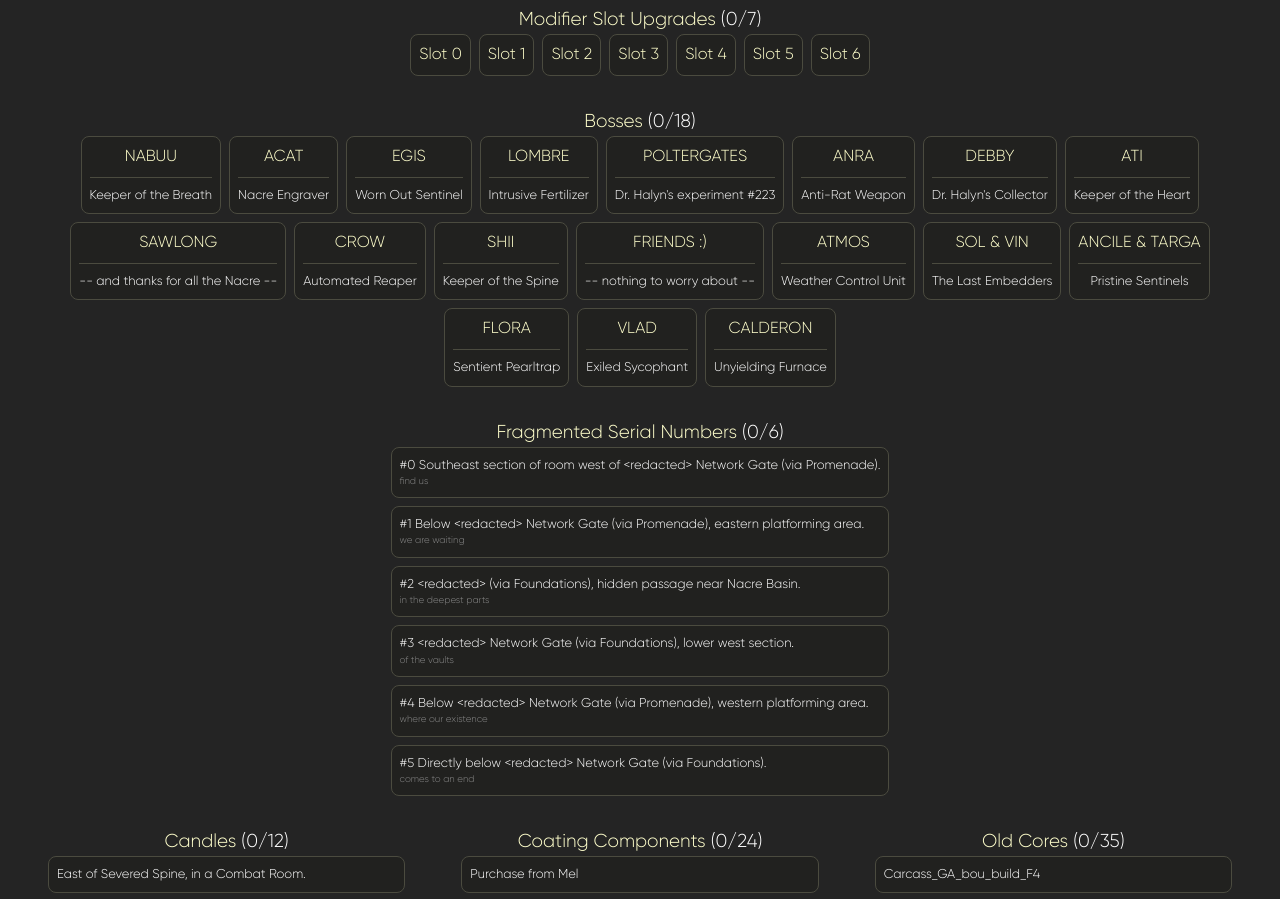
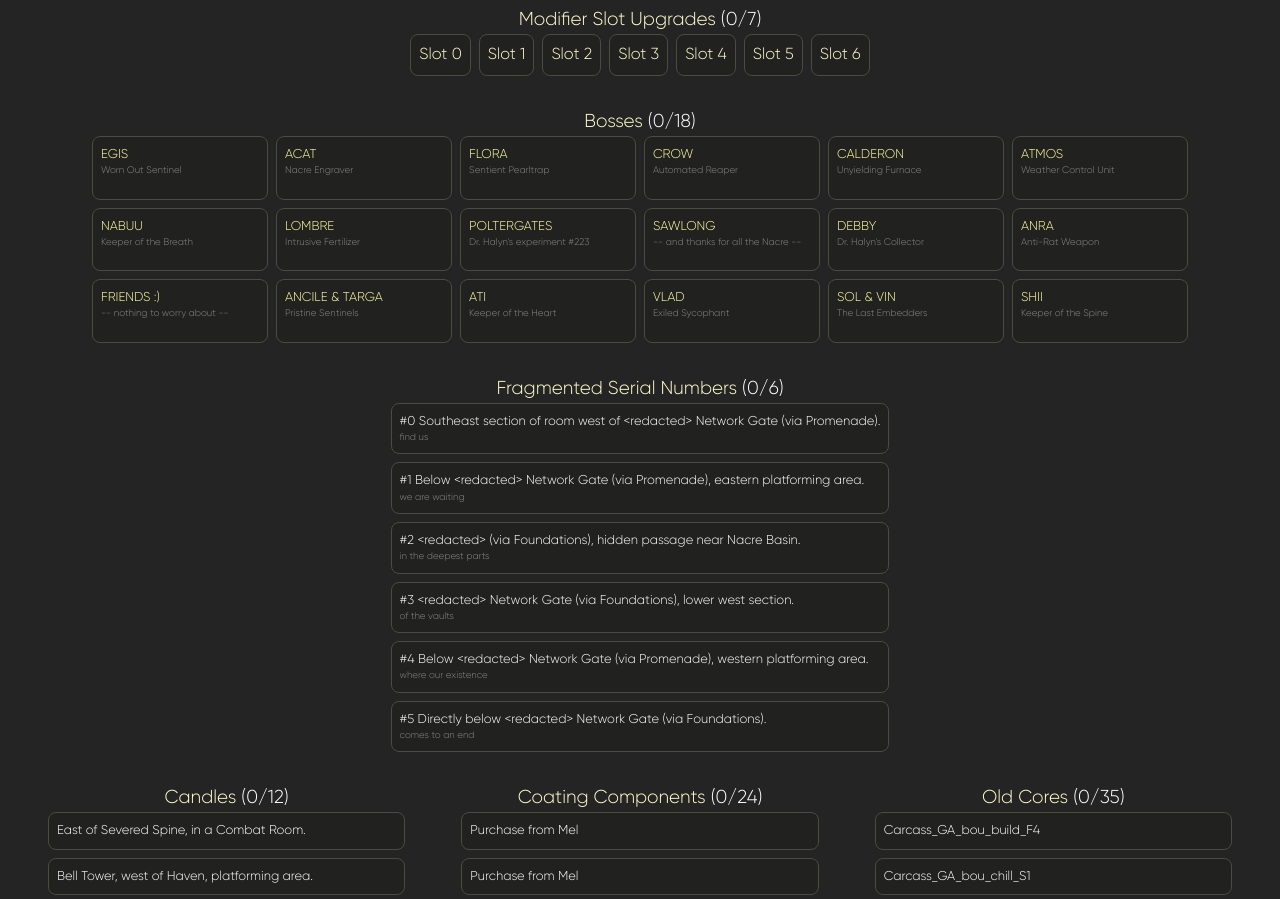
Before and after one commit to The-Black-Lodge/mio-save-analyzer, a React (Vite) app: page / in a window 1280 px wide. Shown: the part 840-1739 px from the top of the page. Built offline with nearby package versions, Linux system fonts and the light colour scheme; the HTML template or start-up script is replaced by a standard one.

Commit message:
adjust boss styling

```diff
--- a/src/App.css
+++ b/src/App.css
@@ -108,6 +108,17 @@
   min-width: 14rem;
 }
 
+.flex-grid--bosses {
+  width: 100%;
+  max-width: calc(6 * 12rem + 5 * 0.5rem);
+}
+
+.card--boss {
+  width: 11rem;
+  min-height: 3rem;
+  padding-bottom: 1.25rem;
+}
+
 /* Utilities */
 .count {
   color: white;
@@ -123,6 +134,10 @@
 
 .text-dim {
   color: #888;
+}
+
+.text-accent {
+  color: var(--accent);
 }
 
 .text-left {
--- a/src/components/Bosses.jsx
+++ b/src/components/Bosses.jsx
@@ -1,28 +1,20 @@
 import useSaveProvider from "../hooks/useSaveProvider"
 
-const BossCard = ({ label, description, acquired, attempts }) => {
+const BossCard = ({ name, flavor, acquired, attempts }) => {
   return (
     <div
-      className={`card card--relative ${
+      className={`card card--relative card--boss ${
         acquired ? "card--acquired" : "card--unacquired"
       }`}
     >
-      <h4 className="text-uppercase">{label}</h4>
-      {description && (
-        <>
-          <hr className="divider" />
-          <p className="text-small">
-            {description}
-          </p>
-        </>
+      <p className="text-left text-small text-accent text-uppercase">{name}</p>
+      {flavor && (
+        <p className="text-left text-extra-small text-dim">{flavor}</p>
       )}
       {attempts > 0 && (
-        <>
-          <br />
-          <span className="corner-badge">
-            {attempts} <i className="fa-solid fa-skull" />
-          </span>
-        </>
+        <span className="corner-badge">
+          {attempts} <i className="fa-solid fa-skull" />
+        </span>
       )}
     </div>
   )
@@ -31,13 +23,32 @@ const BossCard = ({ label, description, acquired, attempts }) => {
 const Bosses = () => {
   const { playerStats, collectibles } = useSaveProvider()
   const bossDetails = collectibles?.bosses ?? {}
-  const bossesList = Object.keys(bossDetails)
+  const bossesList = Object.keys(bossDetails).sort(
+    (a, b) => (bossDetails[a].order ?? 0) - (bossDetails[b].order ?? 0),
+  )
   const bossesDefeated = playerStats?.bossesDefeated ?? {}
   const bossAttempts = playerStats?.bossAttempts ?? {}
 
   const defeatedCount = bossesList.filter(
     (id) => (bossesDefeated[id] ?? 0) > 0,
   ).length
+
+  const renderCard = (bossId) => {
+    const info = bossDetails[bossId] ?? {}
+    const name = info.name ?? bossId
+    const flavor = info.description ?? ""
+    const acquired = (bossesDefeated[bossId] ?? 0) > 0
+    const attempts = bossAttempts[bossId] ?? 0
+    return (
+      <BossCard
+        key={bossId}
+        name={name}
+        flavor={flavor}
+        acquired={acquired}
+        attempts={attempts}
+      />
+    )
+  }
 
   return (
     <div className="section">
@@ -47,23 +58,8 @@ const Bosses = () => {
           ({defeatedCount}/{bossesList.length})
         </span>
       </h3>
-      <div className="flex-grid">
-        {bossesList.map((bossId) => {
-          const info = bossDetails[bossId] ?? {}
-          const name = info.name ?? bossId
-          const description = info.description ?? ""
-          const acquired = (bossesDefeated[bossId] ?? 0) > 0
-          const attempts = bossAttempts[bossId] ?? 0
-          return (
-            <BossCard
-              key={bossId}
-              label={name}
-              description={description}
-              acquired={acquired}
-              attempts={attempts}
-            />
-          )
-        })}
+      <div className="flex-grid flex-grid--bosses">
+        {bossesList.map(renderCard)}
       </div>
     </div>
   )
--- a/src/data/collectibles.json
+++ b/src/data/collectibles.json
@@ -139,36 +139,24 @@
     }
   },
   "bosses": {
-    "BAMBY": { "name": "Nabuu", "description": "Keeper of the Breath" },
-    "BLACKSMITH": { "name": "ACAT", "description": "Nacre Engraver" },
-    "CRABASH": { "name": "Egis", "description": "Worn Out Sentinel" },
-    "DEVOURER": { "name": "Lombre", "description": "Intrusive Fertilizer" },
-    "DOOR": {
-      "name": "Poltergates",
-      "description": "Dr. Halyn's experiment #223"
-    },
-    "PROJEKT": { "name": "AnRa", "description": "Anti-Rat Weapon" },
-    "RAMBO": { "name": "Debby", "description": "Dr. Halyn's Collector" },
-    "SASUKE": { "name": "Ati", "description": "Keeper of the Heart" },
-    "SAW_LONGUE": {
-      "name": "Sawlong",
-      "description": "-- and thanks for all the Nacre --"
-    },
-    "SCARECROW": { "name": "Crow", "description": "Automated Reaper" },
-    "SHII": { "name": "Shii", "description": "Keeper of the Spine" },
-    "SPIDY": {
-      "name": "Friends :)",
-      "description": "-- nothing to worry about --"
-    },
-    "TRAPU": { "name": "Atmos", "description": "Weather Control Unit" },
-    "TWIN": { "name": "Sol & Vin", "description": "The Last Embedders" },
-    "TWIN_CRABASH": {
-      "name": "Ancile & Targa",
-      "description": "Pristine Sentinels"
-    },
-    "VINE": { "name": "Flora", "description": "Sentient Pearltrap" },
-    "WASHING_MACHINE": { "name": "Vlad", "description": "Exiled Sycophant" },
-    "ZANGY": { "name": "Calderon", "description": "Unyielding Furnace" }
+    "CRABASH": { "order": 1, "name": "Egis", "description": "Worn Out Sentinel" },
+    "BLACKSMITH": { "order": 2, "name": "ACAT", "description": "Nacre Engraver" },
+    "VINE": { "order": 3, "name": "Flora", "description": "Sentient Pearltrap" },
+    "SCARECROW": { "order": 4, "name": "Crow", "description": "Automated Reaper" },
+    "ZANGY": { "order": 5, "name": "Calderon", "description": "Unyielding Furnace" },
+    "TRAPU": { "order": 6, "name": "Atmos", "description": "Weather Control Unit" },
+    "BAMBY": { "order": 7, "name": "Nabuu", "description": "Keeper of the Breath" },
+    "DEVOURER": { "order": 8, "name": "Lombre", "description": "Intrusive Fertilizer" },
+    "DOOR": { "order": 9, "name": "Poltergates", "description": "Dr. Halyn's experiment #223" },
+    "SAW_LONGUE": { "order": 10, "name": "Sawlong", "description": "-- and thanks for all the Nacre --" },
+    "RAMBO": { "order": 11, "name": "Debby", "description": "Dr. Halyn's Collector" },
+    "PROJEKT": { "order": 12, "name": "AnRa", "description": "Anti-Rat Weapon" },
+    "SPIDY": { "order": 13, "name": "Friends :)", "description": "-- nothing to worry about --" },
+    "TWIN_CRABASH": { "order": 14, "name": "Ancile & Targa", "description": "Pristine Sentinels" },
+    "SASUKE": { "order": 15, "name": "Ati", "description": "Keeper of the Heart" },
+    "WASHING_MACHINE": { "order": 16, "name": "Vlad", "description": "Exiled Sycophant" },
+    "TWIN": { "order": 17, "name": "Sol & Vin", "description": "The Last Embedders" },
+    "SHII": { "order": 18, "name": "Shii", "description": "Keeper of the Spine" }
   },
   "candles": {
     "0": {
```
